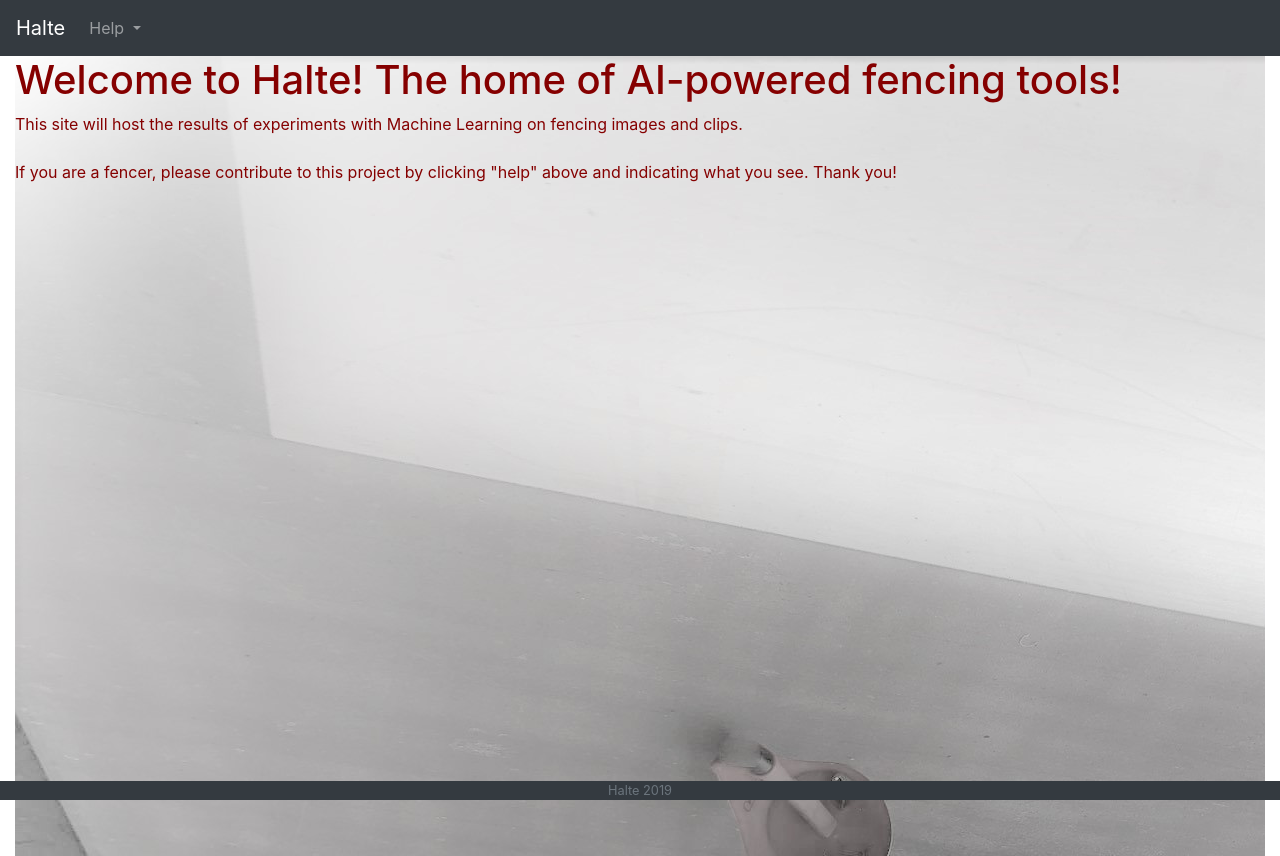
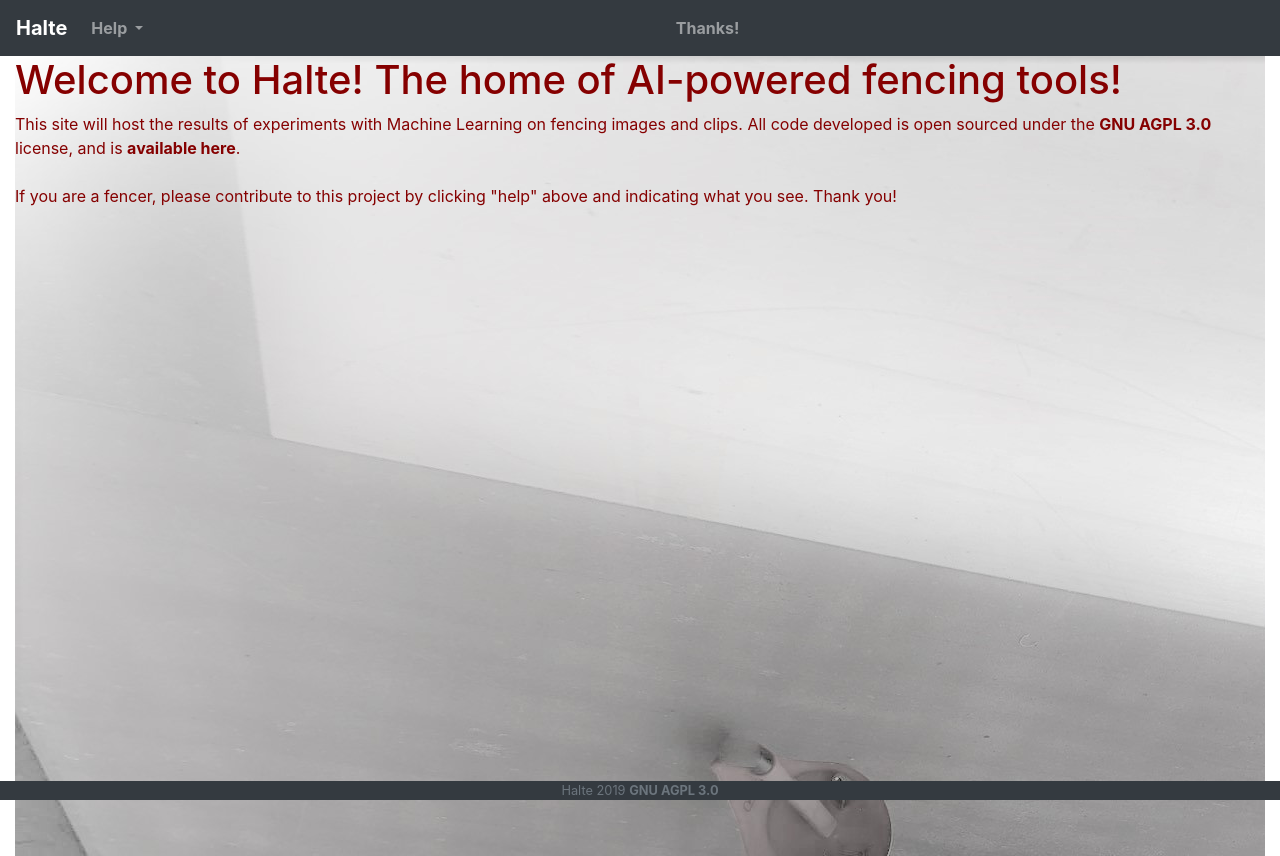
Before and after one commit to vbfall/halte, a Flask app: page / in a window 1280 px wide. Run offline with Flask 2, Linux system fonts and the light colour scheme; some libraries are stand-ins or nearby versions.

Commit message:
add open source info and thanks route

```diff
--- a/webapp/application.py
+++ b/webapp/application.py
@@ -37,6 +37,9 @@ def imagesApply():
 def clipsApply():
     return render_template("pasdetouche.html")
 
+@app.route("/thanks")
+def thanks():
+    return render_template("pasdetouche.html")
 
 
 
--- a/webapp/static/styles.css
+++ b/webapp/static/styles.css
@@ -16,3 +16,8 @@ html, body {height: 100vh;}
     background-size: cover;
     color: #850000;
 }
+
+a:link {
+   color:inherit;
+   font-weight: bold;
+}
--- a/webapp/templates/index.html
+++ b/webapp/templates/index.html
@@ -7,7 +7,7 @@
 {% block main %}
   <div class="text_message" style="background: url('/static/bground.jpg')">
     <h1>Welcome to Halte! The home of AI-powered fencing tools!</h1>
-    This site will host the results of experiments with Machine Learning on fencing images and clips.
+    This site will host the results of experiments with Machine Learning on fencing images and clips. All code developed is open sourced under the <a href="https://www.gnu.org/licenses/agpl-3.0.en.html">GNU AGPL 3.0</a> license, and is <a href="https://github.com/vbfall/halte">available here</a>.
     <br><br>
     If you are a fencer, please contribute to this project by clicking "help" above and indicating what you see. Thank you!
   </div>
--- a/webapp/templates/layout.html
+++ b/webapp/templates/layout.html
@@ -51,6 +51,9 @@
             </div>
           </li> -->
         </ul>
+        <ul class="navbar-nav mr-auto">
+          <li class="nav-item"><a class="nav-link" href="/thanks">Thanks!</a></li>
+        </ul>
       </div>
     </nav>
 
@@ -60,7 +63,7 @@
 
     <footer class="small text-center text-muted fixed-bottom bg-dark">
       <div position: absolut bottom: 0>
-        Halte 2019
+        Halte 2019 <a href="https://www.gnu.org/licenses/agpl-3.0.en.html">GNU AGPL 3.0</a>
       </div>
     </footer>
 
```
